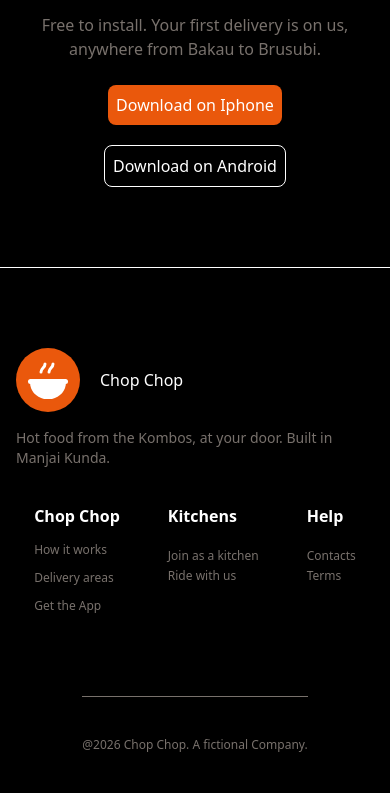
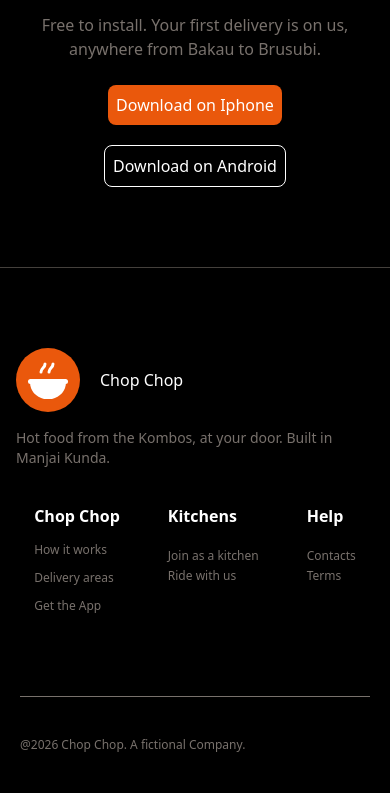
Before and after one commit to modoulamin-dev/chop-chop-restaurant, a website built with Vite: page index.html in a window 390 px wide. Shown: the part 5842-6637 px from the top of the page. Built offline with nearby package versions, Linux system fonts and the light colour scheme.

Commit message:
finally done with large and small screen

```diff
--- a/index.html
+++ b/index.html
@@ -405,7 +405,7 @@
       </section>
     </main>
 
-    <footer id="Get App" class="bg-black border-b-2 text-white">
+    <footer id="Get App" class="bg-black border-b-2 border-t-ink-2 text-white">
       <section
         class="flex items-center justify-center container max-w-6xl mx-auto px-5 py-20"
       >
@@ -430,7 +430,7 @@
         </div>
       </section>
 
-      <section class="border-t flex justify-center items-center">
+      <section class="border-t border-t-ink-2 flex justify-center items-center">
         <div
           class="flex flex-col w-full justify-center items-center lg:flex-row lg:justify-between lg:max-w-6xl lg:mx-auto py-20"
         >
@@ -491,10 +491,8 @@
         </div>
       </section>
 
-      <section
-        class="flex justify-center items-center lg:flex lg:items-start lg:justify-start max-w-6xl max-auto px-5 lg:px-5"
-      >
-        <div class="border-t max-w-6xl mx-auto py-10 text-xs text-ink-3">
+      <section class="px-5 lg:px-5">
+        <div class="mx-auto py-10 text-xs text-ink-3 border-t w-full max-w-6xl">
           <p>@2026 Chop Chop. A fictional Company.</p>
         </div>
       </section>
```
